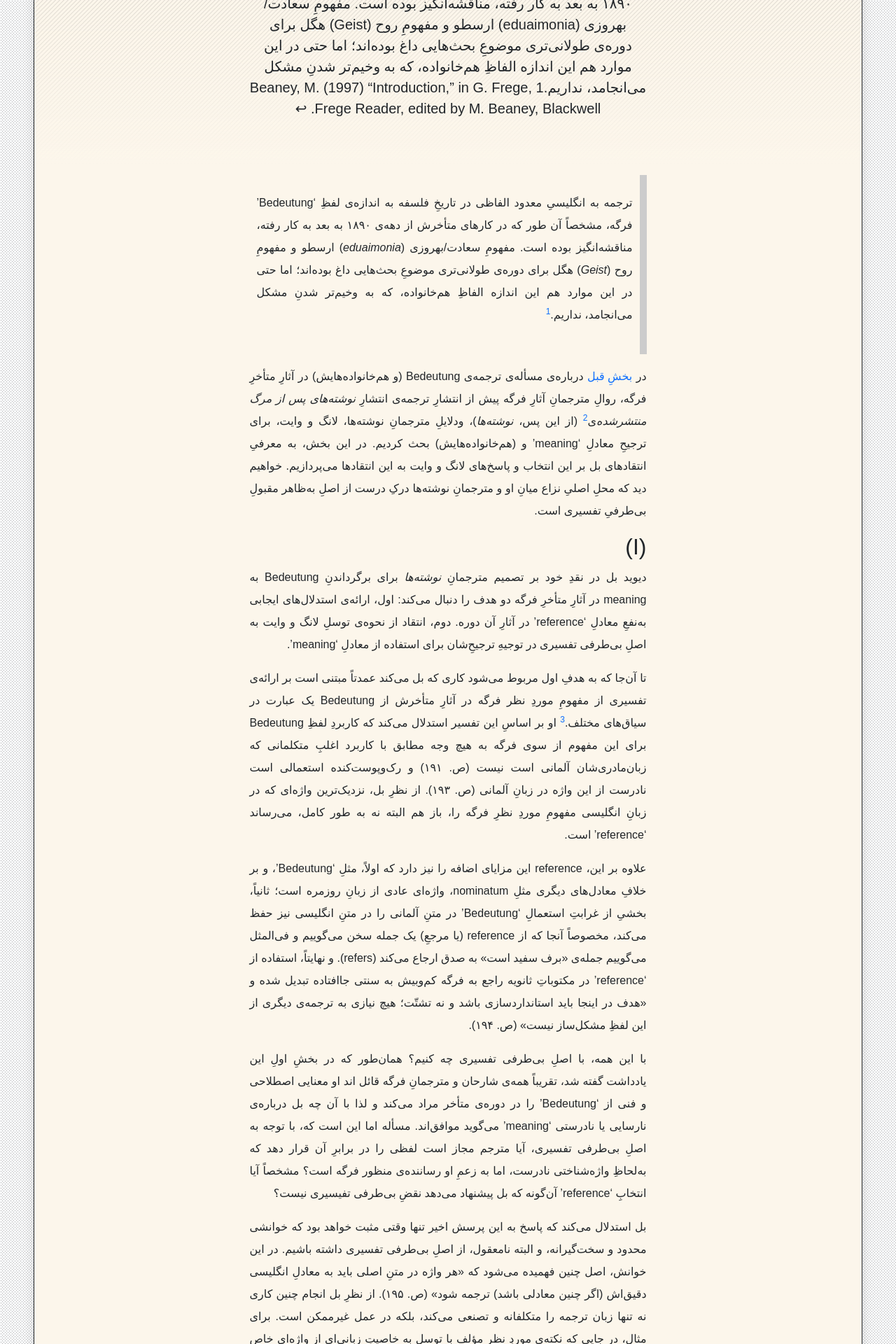
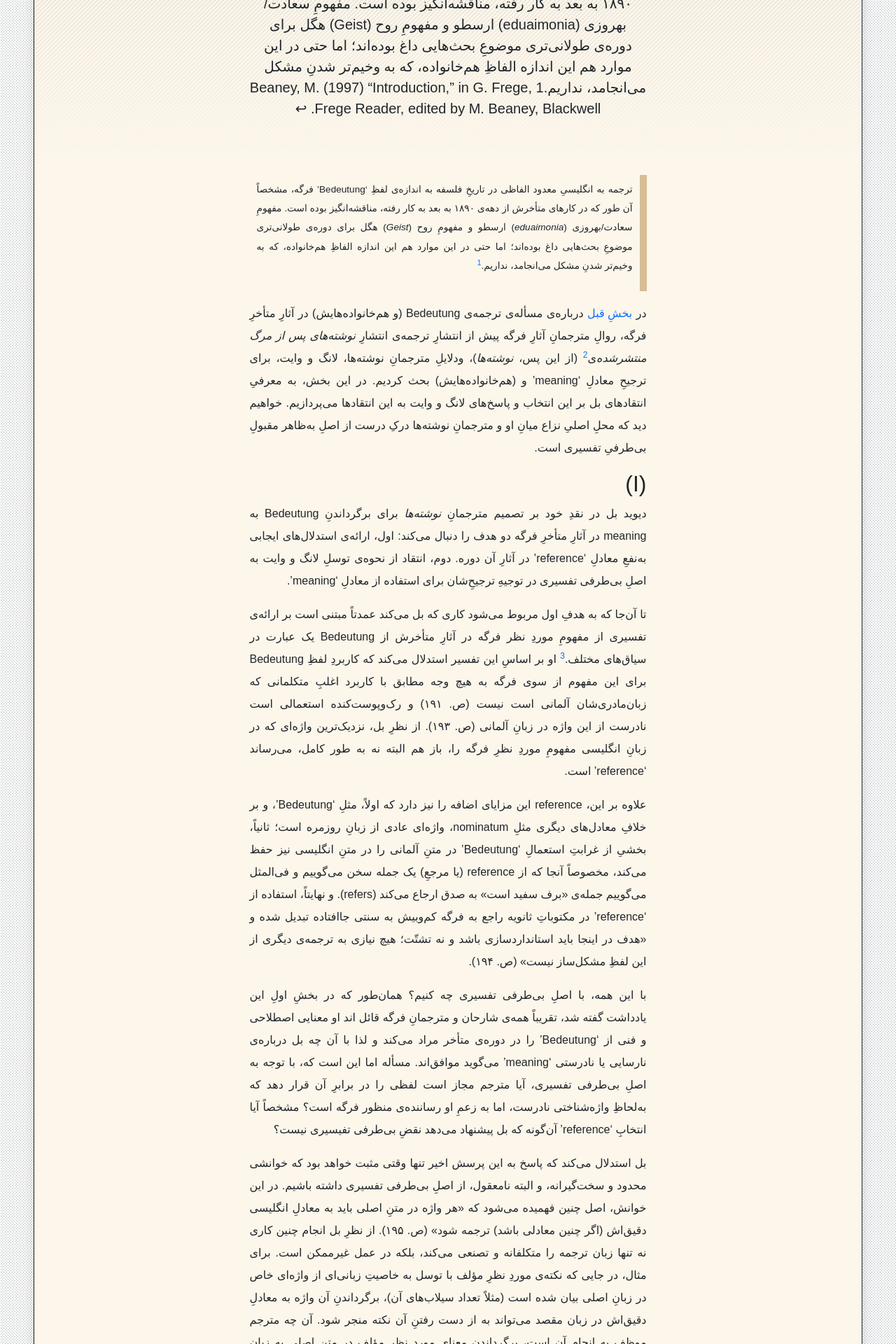
Before and after one commit to phicudemy/phicudemy.github.io, a Jekyll site: the page built from _posts/2024-07-16-fregebedeutung۲.md, in a window 1280 px wide. Shown: the part 666-2586 px from the top of the page at 70% size. Built offline with Jekyll 4.4.1, drawn with Linux system fonts in a browser that asks for light colours; some web fonts are replaced; comment, search, counter and statistics services are not loaded.

Commit message:
Update style.css

```diff
--- a/assets/css/style.css
+++ b/assets/css/style.css
@@ -14,7 +14,7 @@
 }
   h1,h2,h3, .h1, .h2, .h3, .card-title {
     font-family: Parastoo, sans-serif;
-    font-weight: 500;
+    font-weight: 400;
   }
   .display-1, .display-2, .display-3, .display-4, .display-5, .display-6 {
     font-family: Parastoo, sans-serif;
@@ -58,9 +58,10 @@
   }
   blockquote {
     background: #fcf6eb;
-    border-right: 10px solid #ccc;
-    padding: 1.5em 10px;
+    border-right: 10px solid #d8bc95;
+    padding: 0.5em 10px;
     quotes: "\201C""\201D""\2018""\2019";
+    font-size: 85%;
   }
   code{
       white-space: pre-line;
```
